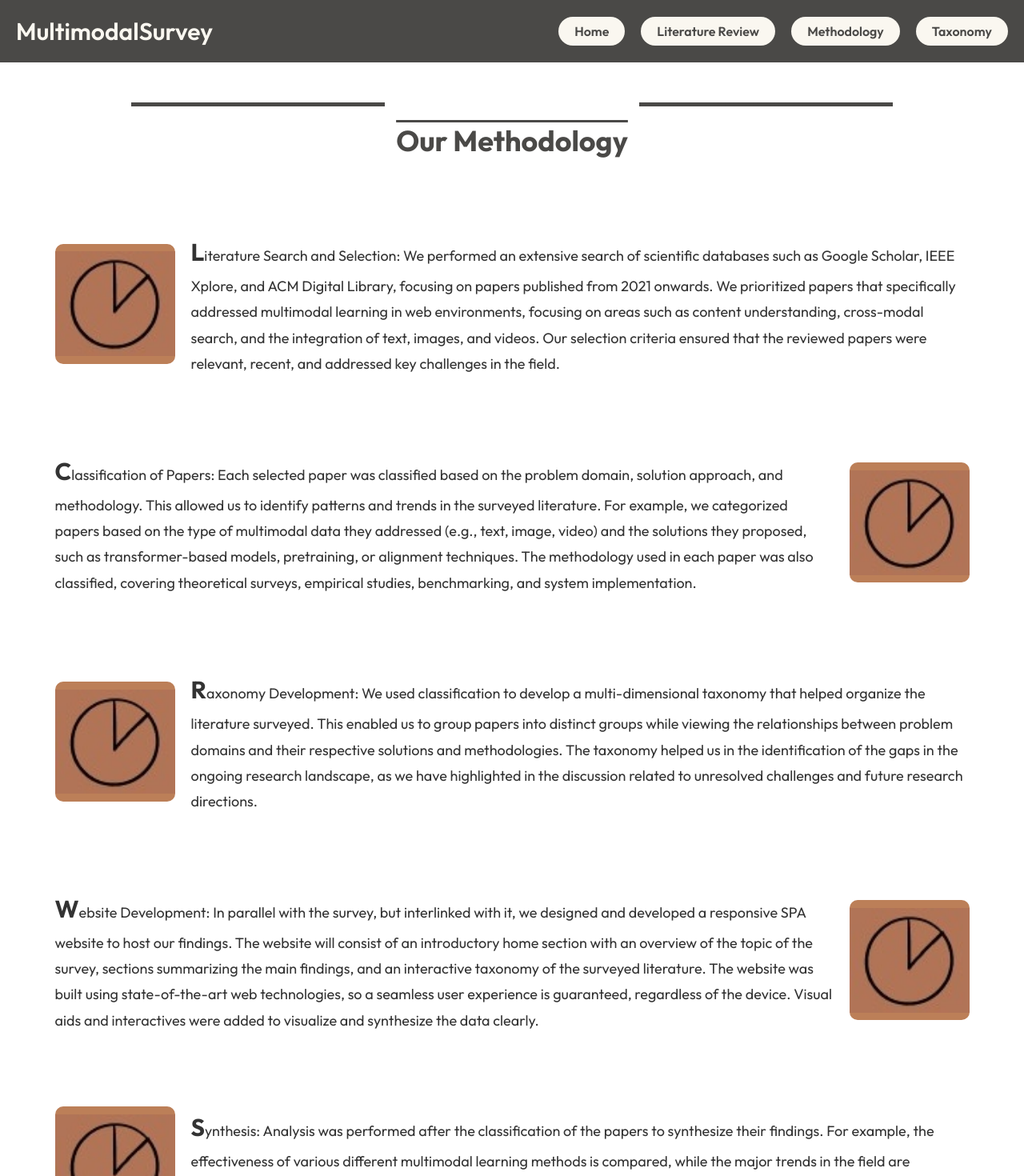
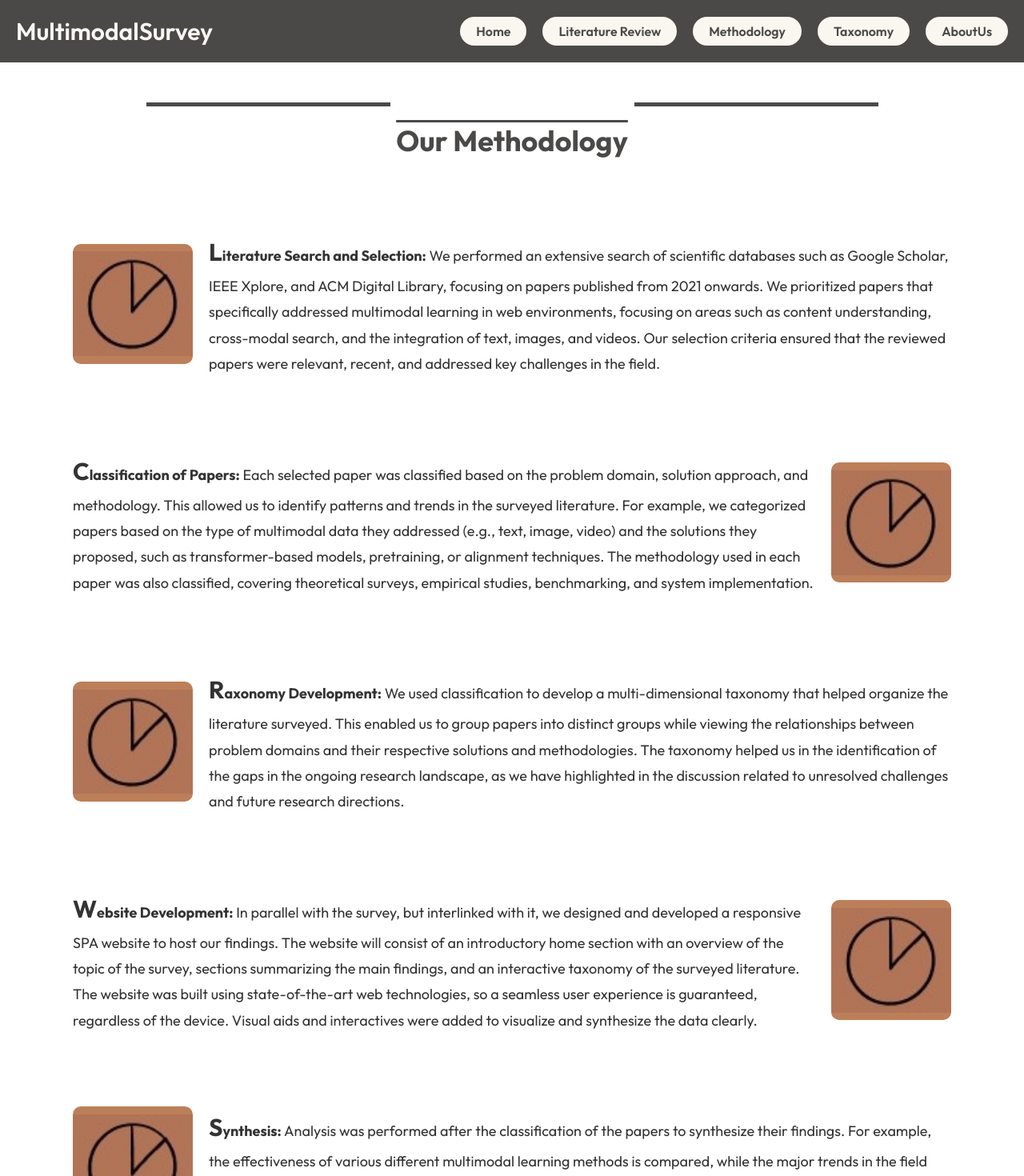
Before and after one commit to mepripri/MultimodalSurvey, a React (Create React App) app: page /MultimodalSurvey/Methodology in a window 1280 px wide. Shown: the top 1470 px of the page at 80% size. Built offline with nearby package versions, Linux system fonts and the light colour scheme.

Commit message:
second commit 2

```diff
--- a/src/App.js
+++ b/src/App.js
@@ -7,6 +7,7 @@ import Home from "./pages/Home/Home";
 import LiteratureReview from "./components/Literature/Literature";
 import Methodology from "./components/Methodology/Methodology";
 import Result from "./components/Result/Result";
+import AboutUs from "./components/AboutUS/AboutUs";
 
 function App() {
   return (
@@ -18,6 +19,7 @@ function App() {
           <Route path="/LiteratureReview" element={<LiteratureReview />} />
           <Route path="/Methodology" element={<Methodology />} />
           <Route path="/Result" element={<Result />} />
+          <Route path="/AboutUs" element={<AboutUs />} />
         </Routes>
         <Footer />
       </div>
--- a/src/components/Accordions/Accordions.css
+++ b/src/components/Accordions/Accordions.css
@@ -5,6 +5,7 @@
   margin: 0 auto;
   text-align: center;
   border-radius: 20px;
+  margin-bottom: 50px;
 }
 
 .title {
@@ -70,5 +71,5 @@
   }
   .title {
     line-height: 1.6;
+  }
 }
-}
--- a/src/components/Methodology/Methodology.jsx
+++ b/src/components/Methodology/Methodology.jsx
@@ -19,10 +19,10 @@ function Methodology() {
             />
             <p>
               <span style={{ fontSize: "30px", fontWeight: "bold" }}>L</span>
-              iterature Search and Selection: We performed an extensive search
-              of scientific databases such as Google Scholar, IEEE Xplore, and
-              ACM Digital Library, focusing on papers published from 2021
-              onwards. We prioritized papers that specifically addressed
+              <b>iterature Search and Selection:</b> We performed an extensive
+              search of scientific databases such as Google Scholar, IEEE
+              Xplore, and ACM Digital Library, focusing on papers published from
+              2021 onwards. We prioritized papers that specifically addressed
               multimodal learning in web environments, focusing on areas such as
               content understanding, cross-modal search, and the integration of
               text, images, and videos. Our selection criteria ensured that the
@@ -38,9 +38,9 @@ function Methodology() {
             />
             <p>
               <span style={{ fontSize: "30px", fontWeight: "bold" }}>C</span>
-              lassification of Papers: Each selected paper was classified based
-              on the problem domain, solution approach, and methodology. This
-              allowed us to identify patterns and trends in the surveyed
+              <b>lassification of Papers:</b> Each selected paper was classified
+              based on the problem domain, solution approach, and methodology.
+              This allowed us to identify patterns and trends in the surveyed
               literature. For example, we categorized papers based on the type
               of multimodal data they addressed (e.g., text, image, video) and
               the solutions they proposed, such as transformer-based models,
@@ -57,7 +57,7 @@ function Methodology() {
             />
             <p>
               <span style={{ fontSize: "30px", fontWeight: "bold" }}>R</span>
-              axonomy Development: We used classification to develop a
+              <b>axonomy Development:</b> We used classification to develop a
               multi-dimensional taxonomy that helped organize the literature
               surveyed. This enabled us to group papers into distinct groups
               while viewing the relationships between problem domains and their
@@ -75,15 +75,16 @@ function Methodology() {
             />
             <p>
               <span style={{ fontSize: "30px", fontWeight: "bold" }}>W</span>
-              ebsite Development: In parallel with the survey, but interlinked
-              with it, we designed and developed a responsive SPA website to
-              host our findings. The website will consist of an introductory
-              home section with an overview of the topic of the survey, sections
-              summarizing the main findings, and an interactive taxonomy of the
-              surveyed literature. The website was built using state-of-the-art
-              web technologies, so a seamless user experience is guaranteed,
-              regardless of the device. Visual aids and interactives were added
-              to visualize and synthesize the data clearly.
+              <b>ebsite Development:</b> In parallel with the survey, but
+              interlinked with it, we designed and developed a responsive SPA
+              website to host our findings. The website will consist of an
+              introductory home section with an overview of the topic of the
+              survey, sections summarizing the main findings, and an interactive
+              taxonomy of the surveyed literature. The website was built using
+              state-of-the-art web technologies, so a seamless user experience
+              is guaranteed, regardless of the device. Visual aids and
+              interactives were added to visualize and synthesize the data
+              clearly.
             </p>
           </div>
           <div className="methodology-row">
@@ -94,8 +95,8 @@ function Methodology() {
             />
             <p>
               <span style={{ fontSize: "30px", fontWeight: "bold" }}>S</span>
-              ynthesis: Analysis was performed after the classification of the
-              papers to synthesize their findings. For example, the
+              <b>ynthesis:</b> Analysis was performed after the classification
+              of the papers to synthesize their findings. For example, the
               effectiveness of various different multimodal learning methods is
               compared, while the major trends in the field are
               outlined-increasing use of transformer-based models and multimodal
--- a/src/components/Navbar/Navbar.jsx
+++ b/src/components/Navbar/Navbar.jsx
@@ -47,6 +47,11 @@ function Navbar() {
               Taxonomy
             </Link>
           </li>
+          <li>
+            <Link to="/AboutUs" className="link-a" onClick={toggleMenu}>
+              AboutUs
+            </Link>
+          </li>
         </ul>
       </div>
     </>
--- a/src/pages/Home/Home.jsx
+++ b/src/pages/Home/Home.jsx
@@ -3,7 +3,6 @@ import "./Home.css";
 import Header from "../../components/Header/Header";
 import ProbStmt from "../../components/ProbStmt/ProbStmt";
 import Intro from "../../components/Introduction/Introduction";
-import AboutUs from "../../components/AboutUS/AboutUs";
 import Accordions from "../../components/Accordions/Accordions";
 
 function Home() {
@@ -13,7 +12,6 @@ function Home() {
       <ProbStmt />
       <Intro />
       <Accordions />
-      <AboutUs />
     </>
   );
 }
```
